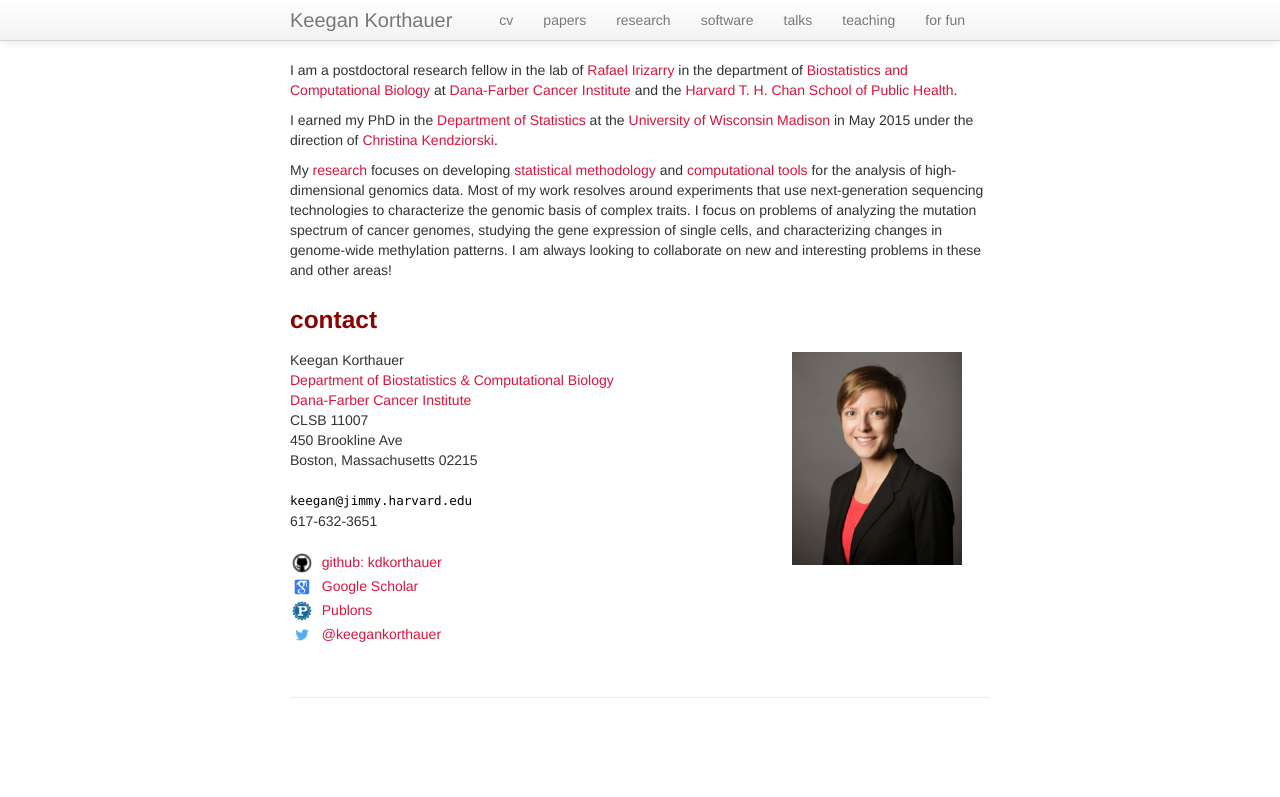
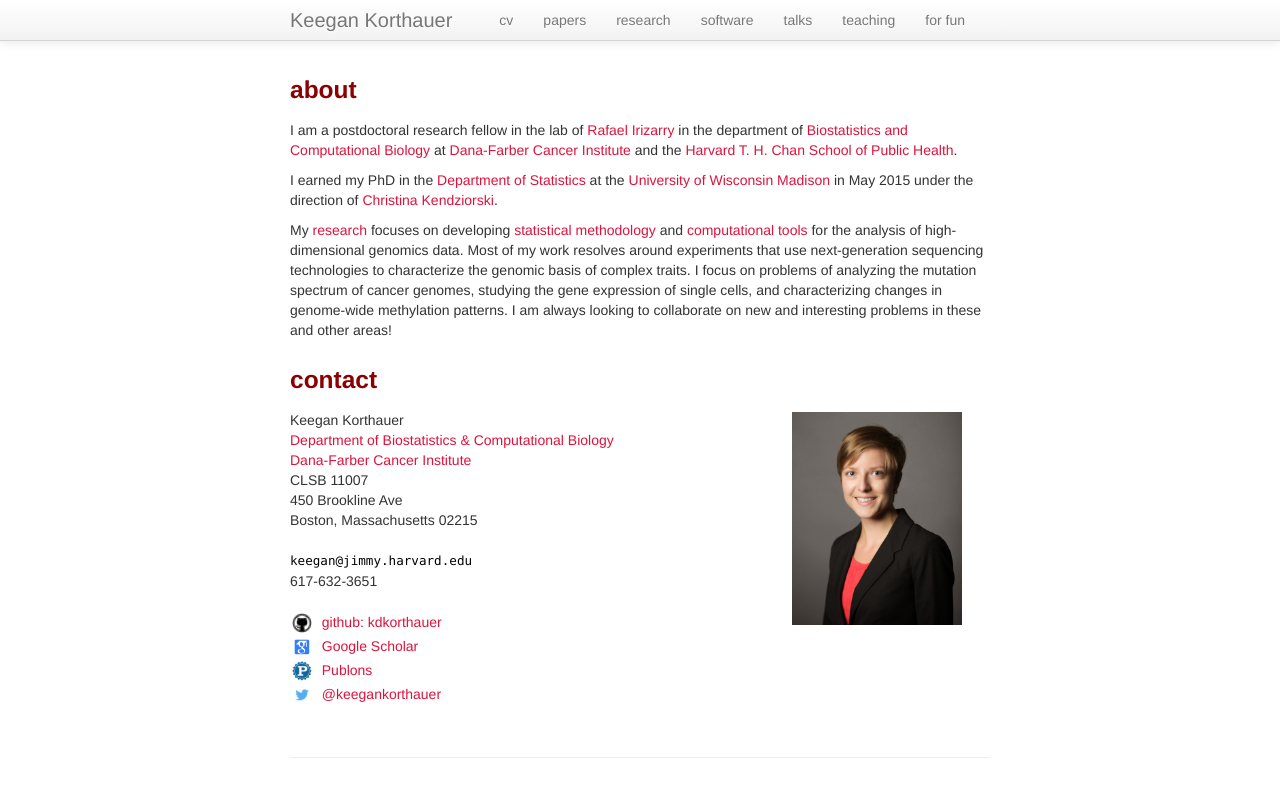
Before and after one commit to kdkorthauer/kdkorthauer.github.io, a Jekyll site: the page built from index.md, in a window 1280 px wide. Shown: the top 797 px of the page. Built offline with Jekyll 4.4.1, drawn with Linux system fonts in a browser that asks for light colours.

Commit message:
Add padding to body

```diff
--- a/assets/themes/twitter/css/kbroman.css
+++ b/assets/themes/twitter/css/kbroman.css
@@ -70,3 +70,7 @@ td.right {
 h1, h2, h3, h4 {
     color: darkred;
 }
+
+body {
+    padding-top: 60px;
+}
--- a/index.md
+++ b/index.md
@@ -12,7 +12,6 @@ title: Keegan Korthauer
 
   gtag('config', 'UA-110175023-1');
 </script>
-
 
 ### about
 
--- a/stylesheets/markdown_modified.css
+++ b/stylesheets/markdown_modified.css
@@ -16,7 +16,3 @@ a:hover
   color: yellow;
   background: #CAFFFF;
 }
-
-body {
-    padding-top: 60px;
-}
```
